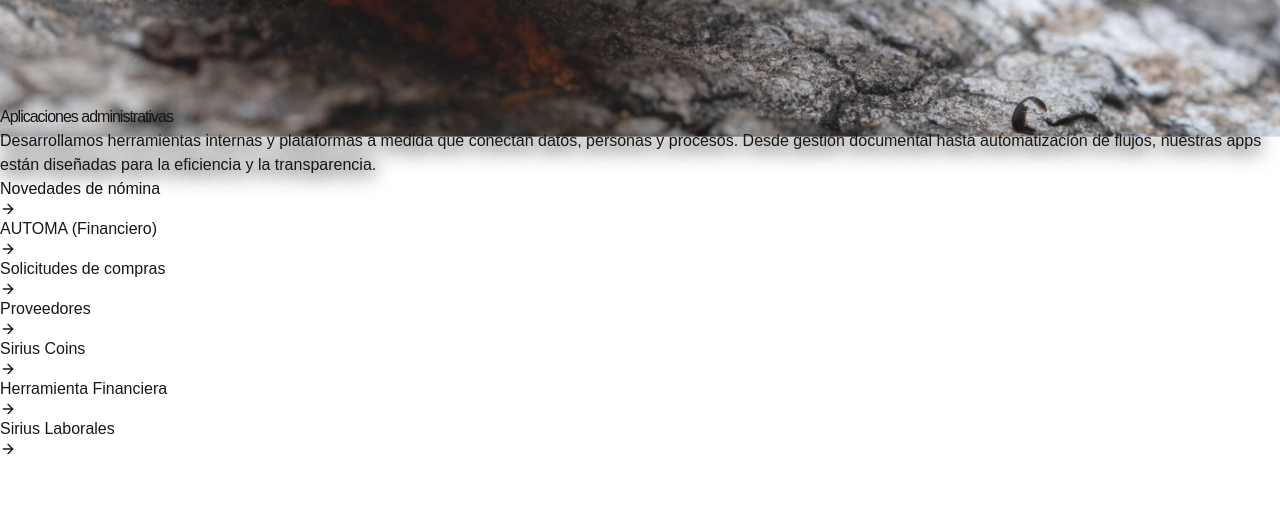
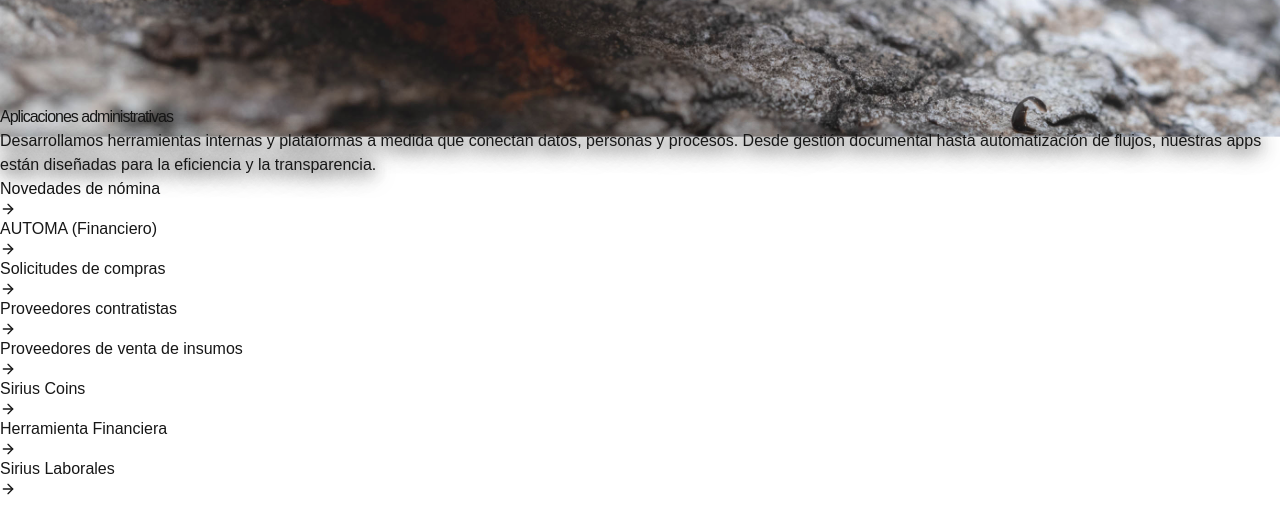
Before and after one commit to pablofelipe01/siriusagentic, a Next.js app: page / in a window 1280 px wide. Shown: the part 3327-3859 px from the top of the page. Built offline with nearby package versions, Linux system fonts and the light colour scheme.

Commit message:
Update and add supplier links on homepage
Renamed 'Proveedores' to 'Proveedores contratistas' and added a new link for 'Proveedores de venta de insumos' in the homepage navigation.

```diff
--- a/src/app/page.tsx
+++ b/src/app/page.tsx
@@ -152,7 +152,8 @@ export default function HomePage() {
         { text: 'Novedades de nómina', route: 'https://novedadesnomina.s3.us-east-1.amazonaws.com/Index_Novedades_Nomina.html' },
         { text: 'AUTOMA (Financiero)', route: 'https://t.me/AUT0MA_bot' },
         { text: 'Solicitudes de compras', route: 'https://sirius-financiero.vercel.app/' },
-        { text: 'Proveedores', route: 'https://proveedores-gamma.vercel.app/' },
+        { text: 'Proveedores contratistas', route: 'https://proveedores-gamma.vercel.app/' },
+        { text: 'Proveedores de venta de insumos', route: 'https://airtable.com/appBNCVj4Njbyu1En/pagrXNjIdQxaVrx7W/edit' },
         { text: 'Sirius Coins', route: 'https://airtable.com/app5o1BKy3divPinG/pagGWVLIk07fYaiuo/form' },
         { text: 'Herramienta Financiera', route: 'https://sirius-financiero.vercel.app/' },
         { text: 'Sirius Laborales', route: 'https://sirius-laborales.vercel.app/' }
```
